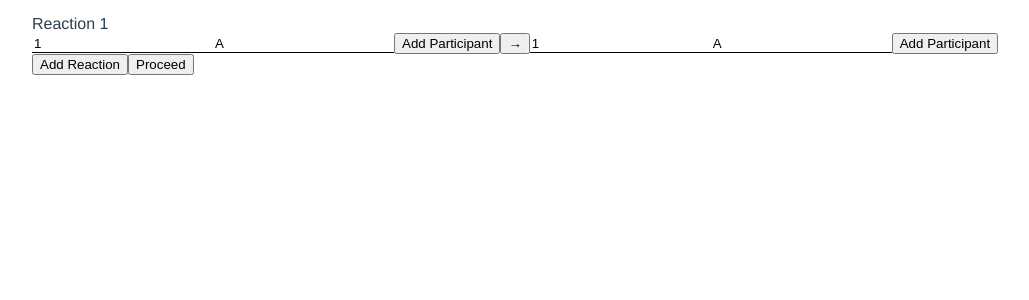
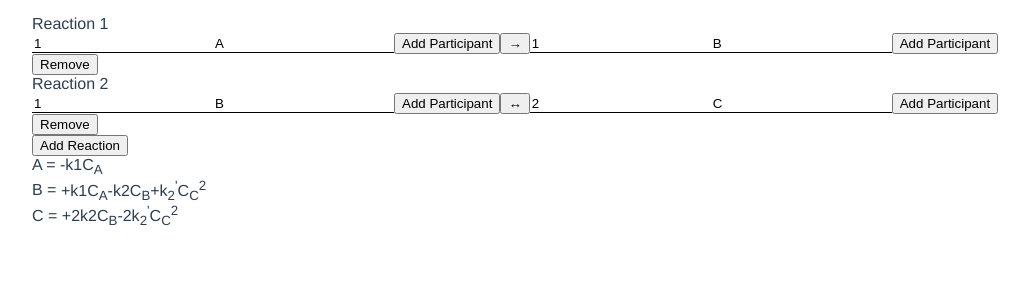
Before and after one commit to Nucleophile/Chemistry, a Vue app: page / in a window 1280 px wide. Shown: the top 300 px of the page, without its empty margins (98-1127 px from the left). Built offline with nearby package versions, Linux system fonts and the light colour scheme.

Commit message:
Restructured reactions array

```diff
--- a/src/App.vue
+++ b/src/App.vue
@@ -1,8 +1,7 @@
 <template>
   <div class="content">
-    <form action="" method="POST" @submit.prevent="proceed">
     <ul>
-        <li v-for="(reaction, index) in reactions" :key="reaction">
+      <li v-for="(reaction, index) in reactions" :key="reaction.id">
         <ReactionInput
           :reactionNumber="index + 1"
           :reaction="reaction"
@@ -12,71 +11,204 @@
         />
       </li>
     </ul>
-      <AddReactionBtn @add-reaction="addReaction"/>
-      <ProceedBtn/>
-    </form>
+    <AddReactionBtn @add-reaction="addReaction" />
+    <section class="result">
+      <ul>
+        <li v-for="(equation, key) in result" :key="equation">
+          <span v-html="key"></span> = <span v-html="equation"></span>
+        </li>
+      </ul>
+    </section>
   </div>
 </template>
 
 <script>
-import ReactionInput from './components/ReactionInput.vue'
-import AddReactionBtn from './components/AddReactionBtn.vue'
-import ProceedBtn from './components/ProceedBtn.vue'
+import ReactionInput from "./components/ReactionInput.vue";
+import AddReactionBtn from "./components/AddReactionBtn.vue";
 
 export default {
-  name: 'App',
+  name: "App",
   components: {
     ReactionInput,
     AddReactionBtn,
-    ProceedBtn
+  },
+  beforeMount() {
+    this.proceed();
   },
   data() {
     return {
-      reactionsNumber: 1,
       reactions: [
-        [
-          false, // reaction reversibility identificator
-          [
+        {
+          id: 0,
+          equation: {
+            reactants: [
               {
                 coef: 1,
-              substance: 'A'
-            }
+                substance: "A",
+              },
             ],
-          [
+            products: [
               {
                 coef: 1,
-              substance: 'A'
-            }
-          ]
-        ]
-      ]
-    }
+                substance: "B",
+              },
+            ],
+          },
+          reversible: false,
+        },
+        {
+          id: 1,
+          equation: {
+            reactants: [
+              {
+                coef: 1,
+                substance: "B",
+              },
+            ],
+            products: [
+              {
+                coef: 2,
+                substance: "C",
+              },
+            ],
+          },
+          reversible: true,
+        },
+      ],
+      result: {},
+      reactionId: 2,
+    };
+  },
+  watch: {
+    reactions: {
+      handler: "proceed",
+      deep: true,
+    },
   },
   methods: {
     addReaction() {
-      this.reactions.push([
-        false,
-        [{
+      this.reactions.push({
+        id: this.getReactionId(),
+        equation: {
+          reactants: [
+            {
               coef: 1,
-          substance: 'A'
-        }],
-        [{
+              substance: "A",
+            },
+          ],
+          products: [
+            {
               coef: 1,
-          substance: 'A'
-        }]
-      ]);
+              substance: "B",
             },
+          ],
+        },
+        reversible: false,
+      });
+    },
+
+    getReactionId() {
+      return this.reactionId++;
+    },
+
     removeReaction(reactionNumber) {
       this.reactions.splice(reactionNumber, 1);
     },
+
     toggleReactionType(reactionNumber) {
-      this.reactions[reactionNumber][0] = !this.reactions[reactionNumber][0];
+      this.reactions[reactionNumber].reversible =
+        !this.reactions[reactionNumber].reversible;
     },
+
     proceed() {
-      console.log(this.reactions);
+      const addends = getAddends(this.reactions);
+      this.result = {};
+
+      this.reactions.forEach((reaction, reactionNumber) => {
+        for (let halfReaction in reaction.equation) {
+          reaction.equation[halfReaction].forEach((participant) => {
+            if (!this.result[participant.substance]) {
+              this.result[participant.substance] = "";
+            }
+
+            this.result[participant.substance] += getAddendsWithSignAndCoef(
+              reactionNumber,
+              halfReaction,
+              reaction.reversible,
+              participant.coef
+            );
+          });
+        }
+
+        function getAddendsWithSignAndCoef(
+          reactionNumber,
+          halfReaction,
+          isReversible,
+          participantCoef
+        ) {
+          let addendWithSignAndCoef = "";
+          participantCoef = participantCoef === 1 ? "" : participantCoef;
+
+          if (halfReaction === "reactants") {
+            addendWithSignAndCoef =
+              "-" + participantCoef + addends[reactionNumber][0];
+          } else {
+            addendWithSignAndCoef =
+              "+" + participantCoef + addends[reactionNumber][0];
+          }
+
+          if (isReversible) {
+            if (halfReaction === "reactants") {
+              addendWithSignAndCoef +=
+                "+" + participantCoef + addends[reactionNumber][1];
+            } else {
+              addendWithSignAndCoef +=
+                "-" + participantCoef + addends[reactionNumber][1];
             }
           }
+
+          return addendWithSignAndCoef;
         }
+      });
+
+      function getAddends(reactions) {
+        const addends = [];
+        reactions.forEach((reaction, reactionNumber) => {
+          let addend =
+            "k" + (reactionNumber + 1) + getAddend(reaction.equation.reactants);
+
+          addends.push([addend]);
+
+          if (reaction.reversible) {
+            // Reversible reaction
+            addend =
+              "k<sub>" +
+              (reactionNumber + 1) +
+              "</sub><sup>'</sup>" +
+              getAddend(reaction.equation.products);
+            addends[reactionNumber].push(addend);
+          }
+        });
+
+        return addends;
+
+        function getAddend(halfReaction) {
+          let result = "";
+
+          halfReaction.forEach((item) => {
+            result +=
+              "C<sub>" +
+              item.substance +
+              "</sub>" +
+              (item.coef != 1 ? "<sup>" + item.coef + "</sup>" : "");
+          });
+
+          return result;
+        }
+      }
+    },
+  },
+};
 </script>
 
 <style>
--- a/src/components/AddReactionBtn.vue
+++ b/src/components/AddReactionBtn.vue
@@ -5,9 +5,6 @@
 <script>
 export default {
   name: 'AddReactionBtn',
-  props: {
-    // msg: String
-  },
   emits: ['addReaction']
 }
 </script>
--- a/src/components/HelloWorld.vue
+++ /dev/null
@@ -1,58 +0,0 @@
-<template>
-  <div class="hello">
-    <h1>{{ msg }}</h1>
-    <p>
-      For a guide and recipes on how to configure / customize this project,<br>
-      check out the
-      <a href="https://cli.vuejs.org" target="_blank" rel="noopener">vue-cli documentation</a>.
-    </p>
-    <h3>Installed CLI Plugins</h3>
-    <ul>
-      <li><a href="https://github.com/vuejs/vue-cli/tree/dev/packages/%40vue/cli-plugin-babel" target="_blank" rel="noopener">babel</a></li>
-      <li><a href="https://github.com/vuejs/vue-cli/tree/dev/packages/%40vue/cli-plugin-eslint" target="_blank" rel="noopener">eslint</a></li>
-    </ul>
-    <h3>Essential Links</h3>
-    <ul>
-      <li><a href="https://vuejs.org" target="_blank" rel="noopener">Core Docs</a></li>
-      <li><a href="https://forum.vuejs.org" target="_blank" rel="noopener">Forum</a></li>
-      <li><a href="https://chat.vuejs.org" target="_blank" rel="noopener">Community Chat</a></li>
-      <li><a href="https://twitter.com/vuejs" target="_blank" rel="noopener">Twitter</a></li>
-      <li><a href="https://news.vuejs.org" target="_blank" rel="noopener">News</a></li>
-    </ul>
-    <h3>Ecosystem</h3>
-    <ul>
-      <li><a href="https://router.vuejs.org" target="_blank" rel="noopener">vue-router</a></li>
-      <li><a href="https://vuex.vuejs.org" target="_blank" rel="noopener">vuex</a></li>
-      <li><a href="https://github.com/vuejs/vue-devtools#vue-devtools" target="_blank" rel="noopener">vue-devtools</a></li>
-      <li><a href="https://vue-loader.vuejs.org" target="_blank" rel="noopener">vue-loader</a></li>
-      <li><a href="https://github.com/vuejs/awesome-vue" target="_blank" rel="noopener">awesome-vue</a></li>
-    </ul>
-  </div>
-</template>
-
-<script>
-export default {
-  name: 'HelloWorld',
-  props: {
-    msg: String
-  }
-}
-</script>
-
-<!-- Add "scoped" attribute to limit CSS to this component only -->
-<style scoped>
-h3 {
-  margin: 40px 0 0;
-}
-ul {
-  list-style-type: none;
-  padding: 0;
-}
-li {
-  display: inline-block;
-  margin: 0 10px;
-}
-a {
-  color: #42b983;
-}
-</style>
--- a/src/components/ProceedBtn.vue
+++ /dev/null
@@ -1,12 +0,0 @@
-<template>
-    <button type="submit">Proceed</button>
-</template>
-
-<script>
-export default {
-  name: 'ProceedBtn',
-  props: {
-    // msg: String
-  }
-}
-</script>
--- a/src/components/ReactionInput.vue
+++ b/src/components/ReactionInput.vue
@@ -5,7 +5,7 @@
     />
 
     <button type="button" @click="$emit('toggleReactionType', reactionNumber - 1)">
-      <span v-if="reaction[0]">↔</span>
+      <span v-if="reaction.reversible">↔</span>
       <span v-else>→</span>
     </button>
 
@@ -28,13 +28,13 @@ export default {
     name: 'ReactionInput',
     data() {
         return {
-            reactants: this.reaction[1],
-            products: this.reaction[2]
+            reactants: this.reaction.equation.reactants,
+            products: this.reaction.equation.products
         };
     },
     props: {
         reactionNumber: Number,
-        reaction: Array,
+        reaction: Object,
         reactions: Array
     },
     methods: {
--- a/src/components/ReactionParticipant.vue
+++ b/src/components/ReactionParticipant.vue
@@ -41,8 +41,10 @@ export default {
   methods: {
     participantInput(participant, key, newValue) {
       participant[key] = newValue;
+      this.proceed();
     }
   },
+  inject: ['proceed'],
   components: {
     ReactionParticipantInput
   },
```
Also changed, not shown: src/assets/logo.png (deleted), 1 other file (tests, documents, lock files or other folders). Lines whose indentation alone changed are shown as unchanged.
